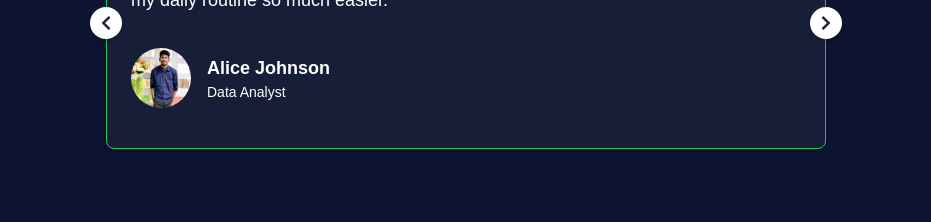
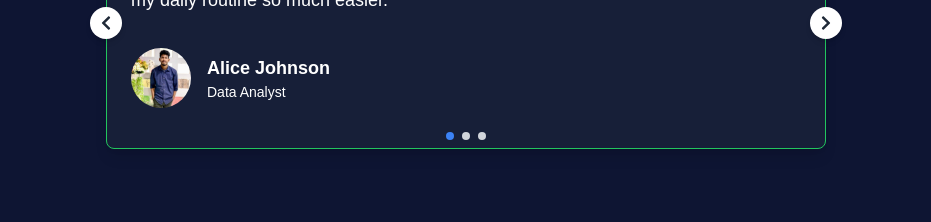
Before and after one commit to mohammadimrans0/mohammadimran, a Next.js app: page /home in a window 1280 px wide. Shown: the part 4680-4902 px from the top of the page, without its empty margins (174-1105 px from the left). Built offline with nearby package versions, Linux system fonts and the light colour scheme.

Commit message:
minor bug fixed

```diff
--- a/package.json
+++ b/package.json
@@ -23,6 +23,7 @@
     "@types/node": "^20",
     "@types/react": "^18",
     "@types/react-dom": "^18",
+    "@types/react-scroll": "^1.8.10",
     "eslint": "^8",
     "eslint-config-next": "14.2.8",
     "postcss": "^8",
--- a/src/app/home/nav.tsx
+++ b/src/app/home/nav.tsx
@@ -40,7 +40,7 @@ const Nav = () => {
             <BsClipboardData />
           </Link>
           <Link
-            to="work"
+            to="portfolio"
             activeClass="active"
             smooth={true}
             spy={true}
--- a/src/app/home/portfolio.tsx
+++ b/src/app/home/portfolio.tsx
@@ -9,7 +9,7 @@ import Image from "next/image";
 
 const Portfolio = () => {
   return (
-    <section className="section" id="work">
+    <section className="section" id="portfolio">
       <div className="container mx-auto">
         <div className="flex justify-center mb-16 md:mb-24">
           <h2 className="text-4xl bg-gradient-to-r from-indigo-500 via-purple-500 to-pink-400 inline-block text-transparent bg-clip-text mx-auto text-center h-12">
--- a/src/app/home/reviews.tsx
+++ b/src/app/home/reviews.tsx
@@ -54,6 +54,13 @@ export default function Reviews() {
       setCurrentIndex(
         (prevIndex) => (prevIndex - 1 + reviews.length) % reviews.length
       );
+    }
+  };
+
+  const goToSlide = (index: number) => {
+    if (!isAnimating && index !== currentIndex) {
+      setIsAnimating(true);
+      setCurrentIndex(index);
     }
   };
 
@@ -116,6 +123,7 @@ export default function Reviews() {
         className="absolute left-2 top-2/3 transform -translate-y-1/2 bg-white dark:bg-gray-800 text-gray-800 dark:text-white rounded-full p-2 shadow-md hover:bg-gray-100 dark:hover:bg-gray-700 focus:outline-none focus:ring-2 focus:ring-offset-2 focus:ring-blue-500 disabled:opacity-50"
         onClick={prevSlide}
         disabled={isAnimating}
+        aria-label="Previous review"
       >
         <FaChevronLeft className="h-4 w-4" />
       </button>
@@ -123,9 +131,26 @@ export default function Reviews() {
         className="absolute right-2 top-2/3 transform -translate-y-1/2 bg-white dark:bg-gray-800 text-gray-800 dark:text-white rounded-full p-2 shadow-md hover:bg-gray-100 dark:hover:bg-gray-700 focus:outline-none focus:ring-2 focus:ring-offset-2 focus:ring-blue-500 disabled:opacity-50"
         onClick={nextSlide}
         disabled={isAnimating}
+        aria-label="Next review"
       >
         <FaChevronRight className="h-4 w-4" />
       </button>
+
+      <div className="absolute bottom-10 left-1/2 transform -translate-x-1/2 flex space-x-2">
+        {reviews.map((_, index) => (
+          <button
+            key={index}
+            className={`w-2 h-2 rounded-full focus:outline-none focus:ring-2 focus:ring-offset-2 focus:ring-blue-500 ${
+              index === currentIndex
+                ? "bg-blue-500"
+                : "bg-gray-300 dark:bg-gray-600 hover:bg-gray-400 dark:hover:bg-gray-500"
+            }`}
+            onClick={() => goToSlide(index)}
+            aria-label={`Go to review ${index + 1}`}
+            aria-current={index === currentIndex ? "true" : "false"}
+          />
+        ))}
+      </div>
     </div>
   );
 }
```
Also changed, not shown: 1 other file (tests, documents, lock files or other folders).
